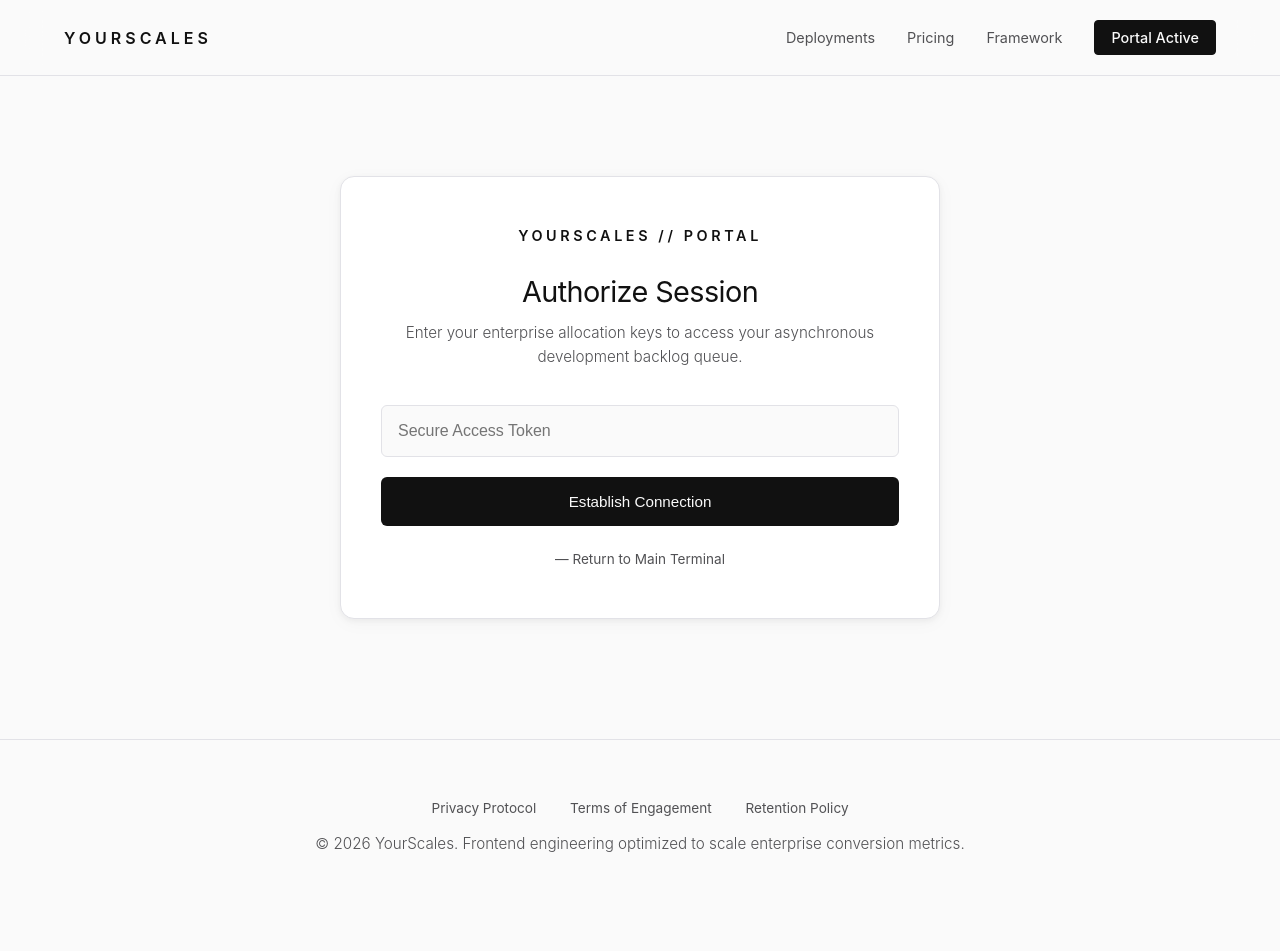
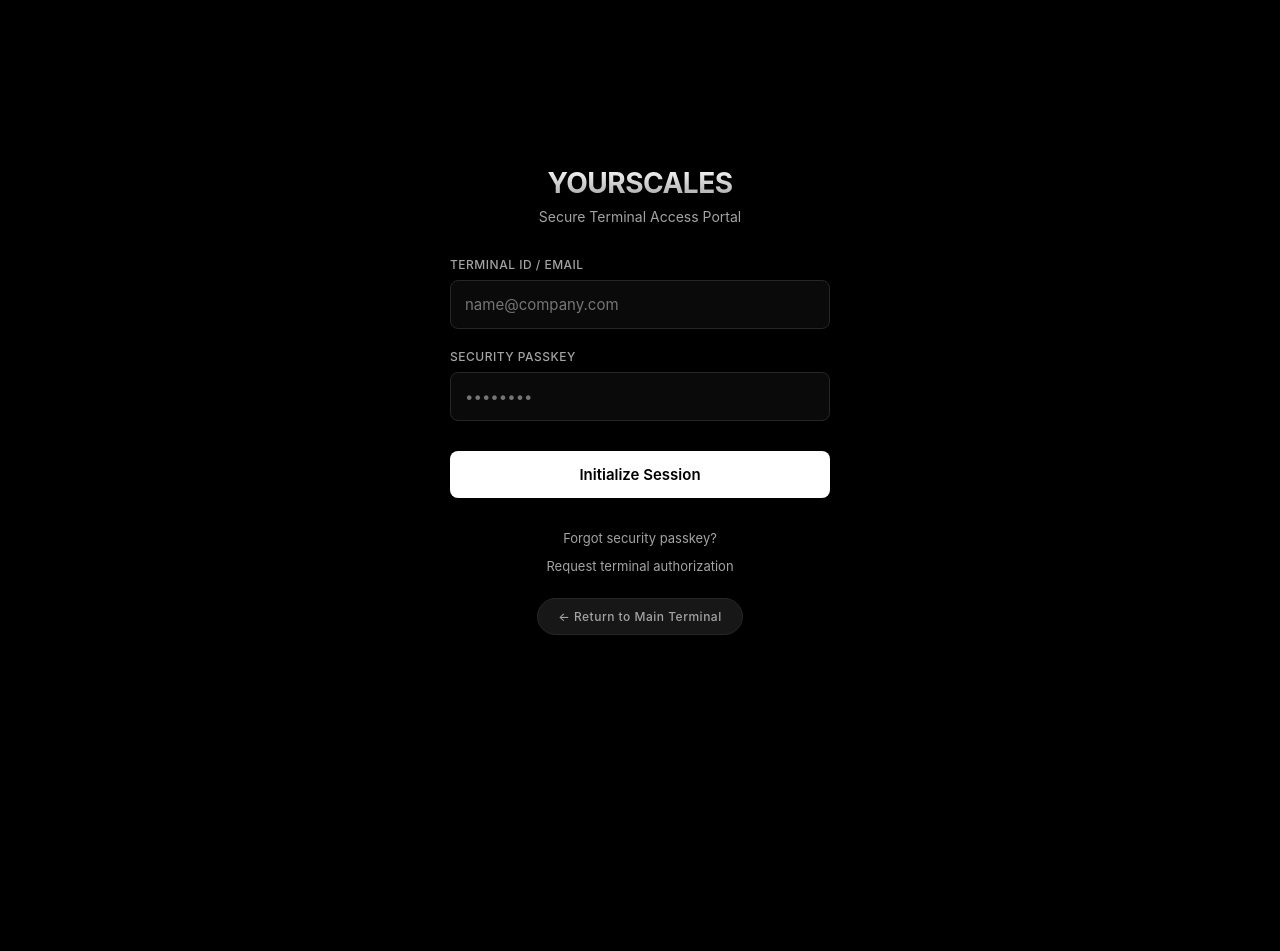
Before and after one commit to YourScales/YourScales-Portal, a plain HTML site: page index.html in a window 1280 px wide. After the commit the page ends 800 px from the top, so only its background shows below. Drawn offline with Linux system fonts and the light colour scheme.

Commit message:
Update index.html

```diff
--- a/index.html
+++ b/index.html
@@ -3,86 +3,166 @@
 <head>
     <meta charset="UTF-8">
     <meta name="viewport" content="width=device-width, initial-scale=1.0">
-    <title>YourScales | Client Operations Portal</title>
-    <link rel="icon" type="image/png" href="../logo.png">
+    <title>YourScales - Client Portal</title>
     <style>
-        :root {
-            --bg-main: #fafafa;
-            --bg-card: #ffffff;
-            --border-color: #e2e2e7;
-            --text-primary: #111111;
-            --text-secondary: #515154;
-            --gold: #9a7b43;
-            --shadow-premium: 0 4px 20px rgba(0, 0, 0, 0.03), 0 2px 6px rgba(0, 0, 0, 0.05);
+        * {
+            margin: 0;
+            padding: 0;
+            box-sizing: border-box;
+            font-family: -apple-system, BlinkMacSystemFont, "Segoe UI", Roboto, Helvetica, Arial, sans-serif;
         }
 
-        * { box-sizing: border-box; margin: 0; padding: 0; }
-        body { font-family: -apple-system, BlinkMacSystemFont, "SF Pro Display", sans-serif; background-color: var(--bg-main); color: var(--text-primary); -webkit-font-smoothing: antialiased; }
+        body {
+            background-color: #000000;
+            color: #ffffff;
+            display: flex;
+            justify-content: center;
+            align-items: center;
+            min-height: 100vh;
+            overflow: hidden;
+        }
 
-        header { background-color: rgba(250, 250, 250, 0.8); backdrop-filter: blur(20px); border-bottom: 1px solid var(--border-color); position: sticky; top: 0; z-index: 1000; }
-        .nav-container { max-width: 1200px; margin: 0 auto; padding: 20px 24px; display: flex; justify-content: space-between; align-items: center; }
-        .logo { font-weight: 600; font-size: 1rem; letter-spacing: 0.25em; text-transform: uppercase; text-decoration: none; color: var(--text-primary); }
+        .portal-container {
+            width: 100%;
+            max-width: 420px;
+            padding: 40px 20px;
+            text-align: center;
+        }
 
-        nav { display: flex; align-items: center; gap: 32px; }
-        nav a { color: var(--text-secondary); text-decoration: none; font-size: 0.9rem; transition: color 0.2s ease; }
-        nav a:hover { color: var(--text-primary); }
+        .logo {
+            font-size: 28px;
+            font-weight: 700;
+            letter-spacing: -0.5px;
+            margin-bottom: 8px;
+            background: linear-gradient(180deg, #ffffff 0%, #a3a3a3 100%);
+            -webkit-background-clip: text;
+            -webkit-text-fill-color: transparent;
+        }
 
-        .portal-link { border: 1px solid var(--text-primary); padding: 8px 16px; border-radius: 4px; font-weight: 500; background-color: var(--text-primary); color: var(--bg-main); }
+        .subtitle {
+            color: #a3a3a3;
+            font-size: 14px;
+            margin-bottom: 32px;
+        }
 
-        main { max-width: 600px; margin: 100px auto 0 auto; background: var(--bg-card); border: 1px solid var(--border-color); padding: 50px 40px; border-radius: 14px; box-shadow: var(--shadow-premium); text-align: center; }
-        .portal-logo { font-weight: 600; font-size: 0.9rem; letter-spacing: 0.25em; text-transform: uppercase; margin-bottom: 30px; color: var(--text-primary); }
+        .form-group {
+            text-align: left;
+            margin-bottom: 20px;
+        }
 
-        h1 { font-size: 1.8rem; font-weight: 400; letter-spacing: -0.02em; margin-bottom: 12px; }
-        p { color: var(--text-secondary); font-size: 0.95rem; line-height: 1.6; margin-bottom: 35px; font-weight: 300; }
-        input { width: 100%; padding: 16px; border-radius: 6px; border: 1px solid var(--border-color); background-color: var(--bg-main); color: var(--text-primary); outline: none; font-size: 1rem; margin-bottom: 20px; }
-        input:focus { border-color: var(--gold); }
+        label {
+            display: block;
+            font-size: 12px;
+            font-weight: 500;
+            color: #a3a3a3;
+            margin-bottom: 8px;
+            text-transform: uppercase;
+            letter-spacing: 0.5px;
+        }
 
-        .login-btn { display: block; width: 100%; background-color: var(--text-primary); color: var(--bg-main); padding: 16px; border: none; border-radius: 6px; font-weight: 500; font-size: 0.95rem; cursor: pointer; transition: background-color 0.2s ease; }
-        .login-btn:hover { background-color: #2c2c2e; }
-        .back-link { display: inline-block; margin-top: 25px; color: var(--text-secondary); text-decoration: none; font-size: 0.85rem; transition: color 0.2s ease; }
-        .back-link:hover { color: var(--gold); }
+        input {
+            width: 100%;
+            padding: 14px;
+            background-color: #0a0a0a;
+            border: 1px solid #262626;
+            border-radius: 8px;
+            color: #ffffff;
+            font-size: 15px;
+            transition: all 0.2s ease;
+        }
 
-        footer { border-top: 1px solid var(--border-color); padding: 60px 24px; text-align: center; font-size: 0.85rem; color: var(--text-secondary); margin-top: 120px; }
-        .footer-links { margin-bottom: 16px; }
-        .footer-links a { color: var(--text-secondary); text-decoration: none; margin: 0 15px; transition: color 0.2s ease; }
-        .footer-links a:hover { color: var(--text-primary); }
+        input:focus {
+            outline: none;
+            border-color: #404040;
+            background-color: #0f0f0f;
+        }
+
+        .btn-primary {
+            width: 100%;
+            padding: 14px;
+            background-color: #ffffff;
+            color: #000000;
+            border: none;
+            border-radius: 8px;
+            font-size: 15px;
+            font-weight: 600;
+            cursor: pointer;
+            margin-top: 10px;
+            transition: opacity 0.2s ease;
+        }
+
+        .btn-primary:hover {
+            opacity: 0.9;
+        }
+
+        .nav-links {
+            margin-top: 32px;
+            display: flex;
+            flex-direction: column;
+            gap: 12px;
+        }
+
+        .nav-links a {
+            color: #a3a3a3;
+            text-decoration: none;
+            font-size: 13px;
+            transition: color 0.2s ease;
+        }
+
+        .nav-links a:hover {
+            color: #ffffff;
+        }
+
+        /* The Updated Return Button styling */
+        .btn-return {
+            margin-top: 24px;
+            display: inline-block;
+            padding: 10px 20px;
+            background-color: #171717;
+            border: 1px solid #262626;
+            border-radius: 20px;
+            color: #a3a3a3;
+            text-decoration: none;
+            font-size: 12px;
+            font-weight: 500;
+            letter-spacing: 0.5px;
+            transition: all 0.2s ease;
+        }
+
+        .btn-return:hover {
+            background-color: #262626;
+            color: #ffffff;
+            border-color: #404040;
+        }
     </style>
 </head>
 <body>
 
-    <header>
-        <div class="nav-container">
-            <a href="../index.html" class="logo">YourScales</a>
-            <nav>
-                <a href="../index.html#portfolio">Deployments</a>
-                <a href="../index.html#pricing">Pricing</a>
-                <a href="../index.html#faq">Framework</a>
-                <a href="#" class="portal-link">Portal Active</a>
-            </nav>
-        </div>
-    </header>
+    <div class="portal-container">
+        <div class="logo">YOURSCALES</div>
+        <div class="subtitle">Secure Terminal Access Portal</div>
 
-    <main>
-        <div class="portal-logo">YourScales // Portal</div>
-        <h1>Authorize Session</h1>
-        <p>Enter your enterprise allocation keys to access your asynchronous development backlog queue.</p>
+        <form onsubmit="event.preventDefault();">
+            <div class="form-group">
+                <label for="username">Terminal ID / Email</label>
+                <input type="email" id="username" placeholder="name@company.com" required>
+            </div>
 
-        <form onsubmit="event.preventDefault(); alert('Beta access tokens will be dispatched upon cohort slot confirmation.');">
-            <input type="password" placeholder="Secure Access Token" required>
-            <button type="submit" class="login-btn">Establish Connection</button>
+            <div class="form-group">
+                <label for="password">Security Passkey</label>
+                <input type="password" id="password" placeholder="••••••••" required>
+            </div>
+
+            <button type="submit" class="btn-primary">Initialize Session</button>
         </form>
 
-        <a href="../index.html" class="back-link">— Return to Main Terminal</a>
-    </main>
+        <div class="nav-links">
+            <a href="#">Forgot security passkey?</a>
+            <a href="#">Request terminal authorization</a>
+        </div>
 
-    <footer>
-        <div class="footer-links">
-            <a href="../index.html#intake">Privacy Protocol</a>
-            <a href="../index.html#intake">Terms of Engagement</a>
-            <a href="../index.html#intake">Retention Policy</a>
-        </div>
-        <p>&copy; 2026 YourScales. Frontend engineering optimized to scale enterprise conversion metrics.</p>
-    </footer>
+        <a href="https://yourscales.com" class="btn-return">← Return to Main Terminal</a>
+    </div>
 
 </body>
 </html>
```
